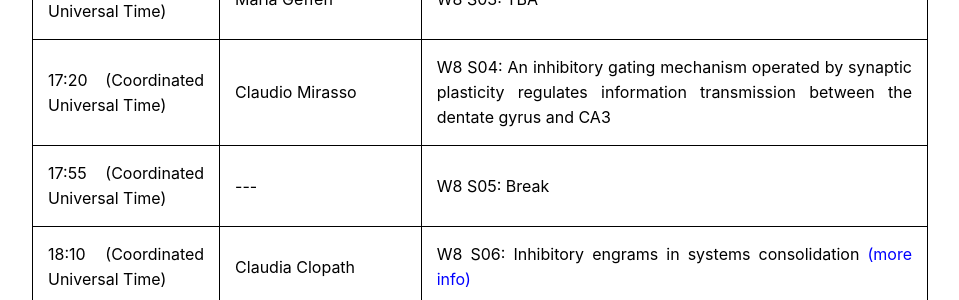
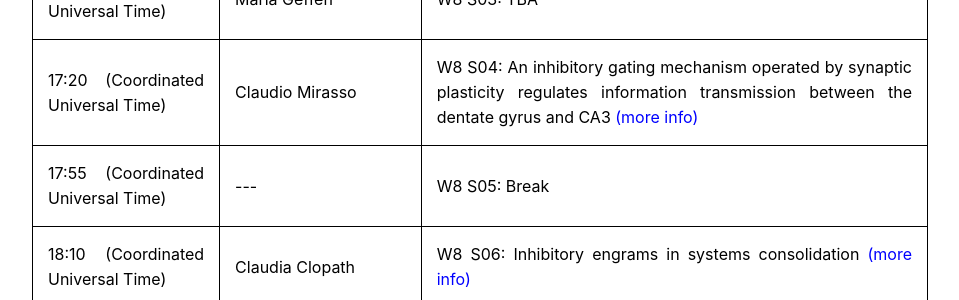
Before and after one commit to spirosChv/ocns2021interneurons, a Jekyll site: the page built from program/index.html, in a window 1280 px wide. Shown: the part 608-908 px from the top of the page, without its empty margins (160-1119 px from the left). Built offline with Jekyll 4.4.1, drawn with Linux system fonts in a browser that asks for light colours.

Commit message:
Update index.html

```diff
--- a/program/index.html
+++ b/program/index.html
@@ -48,7 +48,7 @@
   <tr>
     <td><script type="text/javascript">localize("06/06/2021 05:20:00 PM"); </script></td>
     <td>Claudio Mirasso</td>
-    <td>W8 S04: An inhibitory gating mechanism operated by synaptic plasticity regulates information transmission between the dentate gyrus and CA3</td>
+    <td>W8 S04: An inhibitory gating mechanism operated by synaptic plasticity regulates information transmission between the dentate gyrus and CA3 <a style="color:blue" href="/ocns2021interneurons/abstracts">(more info)</td>
   </tr>
    <tr>
    <td><script type="text/javascript">localize("06/06/2021 05:55:00 PM"); </script></td>
```
